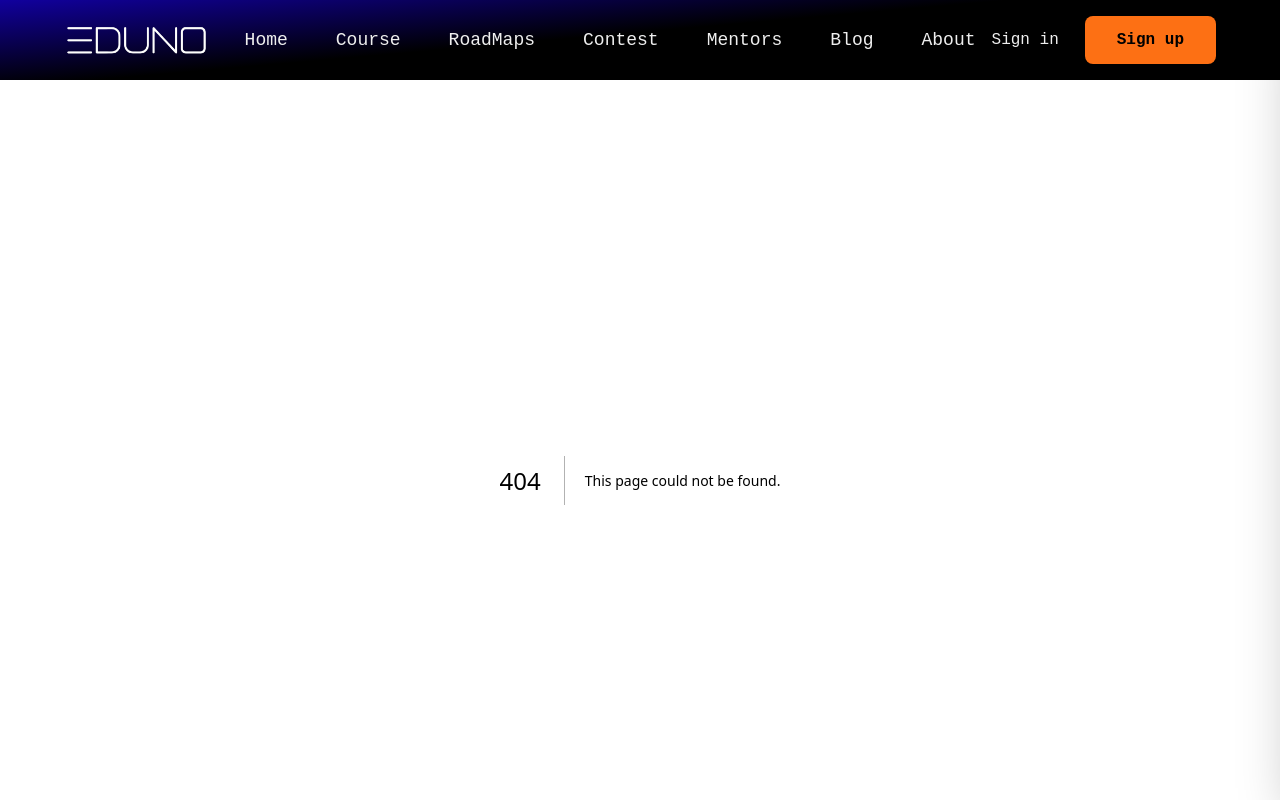
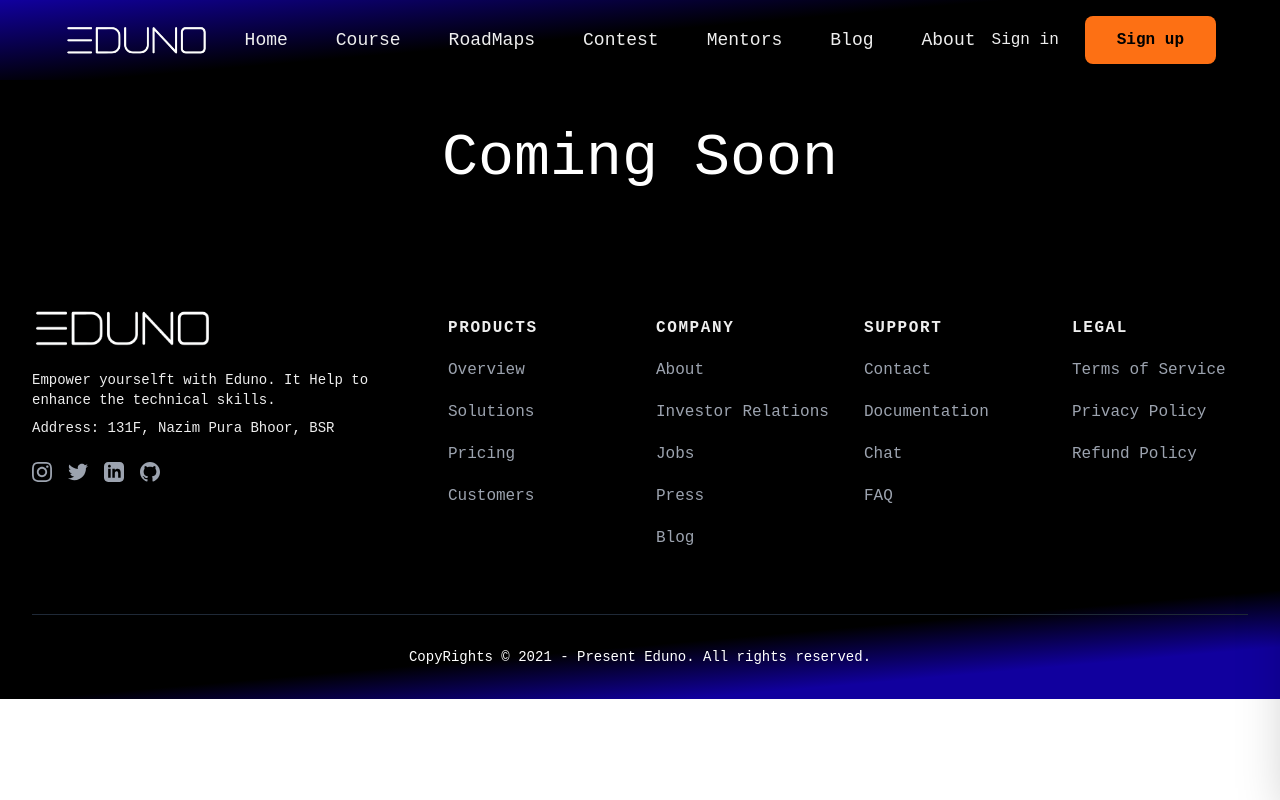
Before and after one commit to officialeduno/Eduno, a Next.js app: page /mentorship/mentors in a window 1280 px wide. Before the commit this address had no page. Shown: the top 800 px of the page. Built offline with nearby package versions, Linux system fonts and the light colour scheme.

Commit message:
Mentors section added

```diff
--- a/components/navbar.js
+++ b/components/navbar.js
@@ -53,7 +53,7 @@ const Navbar = (props) => {
                             <Link href={'/courses/allcourses'} className="text-lg text-font navbar-menu-text-color transition duration-100 navbar-menu-hover-text-color">Course</Link>
                             <Link href={'https://roadmap.sh/'} target='_blank' className="inline-flex items-center navbar-menu-text-color gap-1 text-lg text-font navbar-menu-hover-text-color">RoadMaps</Link>
                             <Link href={'/contests/allcontest'} className="text-lg text-font navbar-menu-text-color transition duration-100 navbar-menu-hover-text-color">Contest</Link>
-                            <Link href={'#'} className="text-lg text-font navbar-menu-text-color transition duration-100 navbar-menu-hover-text-color">Mentors</Link>
+                            <Link href={'/mentorship/mentors'} className="text-lg text-font navbar-menu-text-color transition duration-100 navbar-menu-hover-text-color">Mentors</Link>
                             <Link href={'/blogs/blog'} className="text-lg text-font navbar-menu-text-color transition duration-100 navbar-menu-hover-text-color">Blog</Link>
                             <Link href={"/about"} className="text-lg text-font navbar-menu-text-color transition duration-100 navbar-menu-hover-text-color">About</Link>
                         </nav>
@@ -105,7 +105,7 @@ const Navbar = (props) => {
                     <Link href={'/courses/allcourses'} onClick={handleMenu} className="py-3 text-lg text-font text-white transition duration-100 navbar-menu-hover-text-color">Course</Link>
                     <Link href={"https://roadmap.sh/"} target='_blank' onClick={handleMenu} className="py-3 inline-flex items-center text-white gap-1 text-lg text-font navbar-menu-hover-text-color">RoadMaps</Link>
                     <Link href={'/contests/allcontest'} onClick={handleMenu} className="py-3 text-lg text-font text-white transition duration-100 navbar-menu-hover-text-color">Contest</Link>
-                    <Link href={'#'} onClick={handleMenu} className="py-3 text-lg text-font text-white transition duration-100 navbar-menu-hover-text-color">Mentors</Link>
+                    <Link href={'/mentorship/mentors'} onClick={handleMenu} className="py-3 text-lg text-font text-white transition duration-100 navbar-menu-hover-text-color">Mentors</Link>
                     <Link href={'/blogs/blog'} onClick={handleMenu} className="py-3 text-lg text-font text-white transition duration-100 navbar-menu-hover-text-color">Blog</Link>
                     <Link href={"/about"} onClick={handleMenu} className="py-3 text-lg text-font text-white transition duration-100 navbar-menu-hover-text-color">About</Link>
 
--- a/pages/index.js
+++ b/pages/index.js
@@ -269,7 +269,7 @@ export default function Home() {
           <p className='text-white text-md md:px-12 text-center text-font'>A complete solution to address all of your mentoring requirements., including educational materials, communities to join, opportunities, and much more.
             EDUNO is not just limited to providing roadmaps and personal guidance; it offers a comprehensive solution to address all your mentoring requirements. Whether you are a beginner looking to kickstart your programming journey or an experienced developer seeking to expand your knowledge, EDUNO has got you covered.</p>
           <div className="mt-6">
-            <Link href="https://drive.google.com/file/d/1ggceuBmqModIkmCPoDvozN0hZqQzFdkC/view?usp=sharing" target='_blank' className="inline-flex justify-center items-center px-4 py-2 mb-6 md:py-3 md:px-5 md:ml-2 text-base font-medium text-center rounded-lg focus:ring-4 focus:ring-primary-300 dark:focus:ring-primary-900 button-background button-hover-background button-text button-hover-text">
+            <Link href={"/mentorship/mentors"} target='_blank' className="inline-flex justify-center items-center px-4 py-2 mb-6 md:py-3 md:px-5 md:ml-2 text-base font-medium text-center rounded-lg focus:ring-4 focus:ring-primary-300 dark:focus:ring-primary-900 button-background button-hover-background button-text button-hover-text">
               Learn More
               <svg className="ml-2 -mr-1 w-5 h-5" fill="currentColor" viewBox="0 0 20 20" xmlns="http://www.w3.org/2000/svg"><path fillRule="evenodd" d="M10.293 3.293a1 1 0 011.414 0l6 6a1 1 0 010 1.414l-6 6a1 1 0 01-1.414-1.414L14.586 11H3a1 1 0 110-2h11.586l-4.293-4.293a1 1 0 010-1.414z" clipRule="evenodd"></path></svg>
             </Link>
--- /dev/null
+++ b/pages/mentorship/mentors.js
@@ -0,0 +1,18 @@
+import React from 'react'
+import Head from 'next/head'
+
+const Mentors = () => {
+    return (
+        <>
+            <Head>
+                <title>Mentorship | Eduno (Empower yourself with Eduno)</title>
+            </Head>
+
+            <div className='bg-black flex flex-col justify-center items-center'>
+                <h1 className='text-font text-white text-center text-3xl py-12 md:text-6xl'>Coming Soon</h1>
+            </div>
+        </>
+    )
+}
+
+export default Mentors
```
